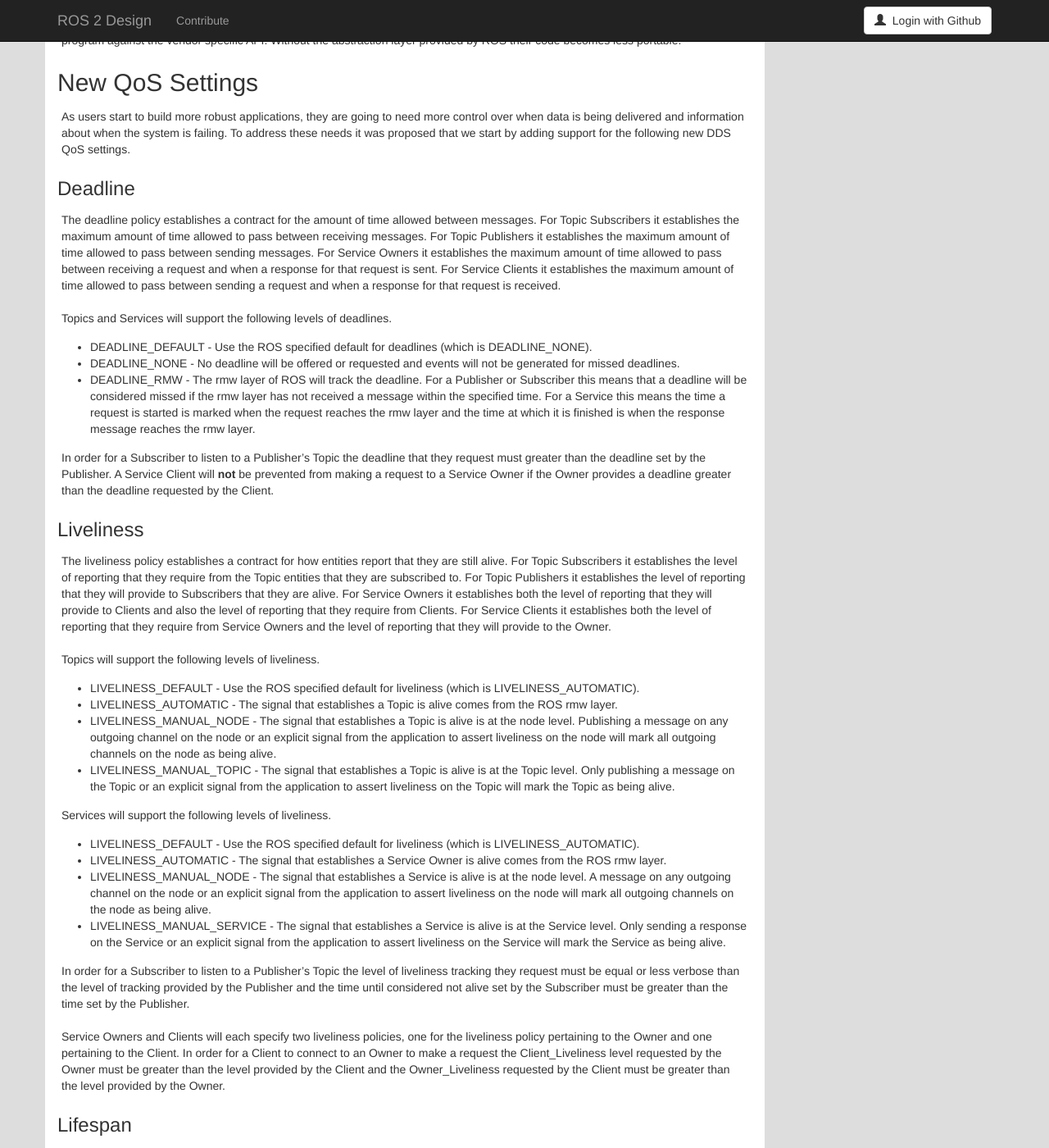
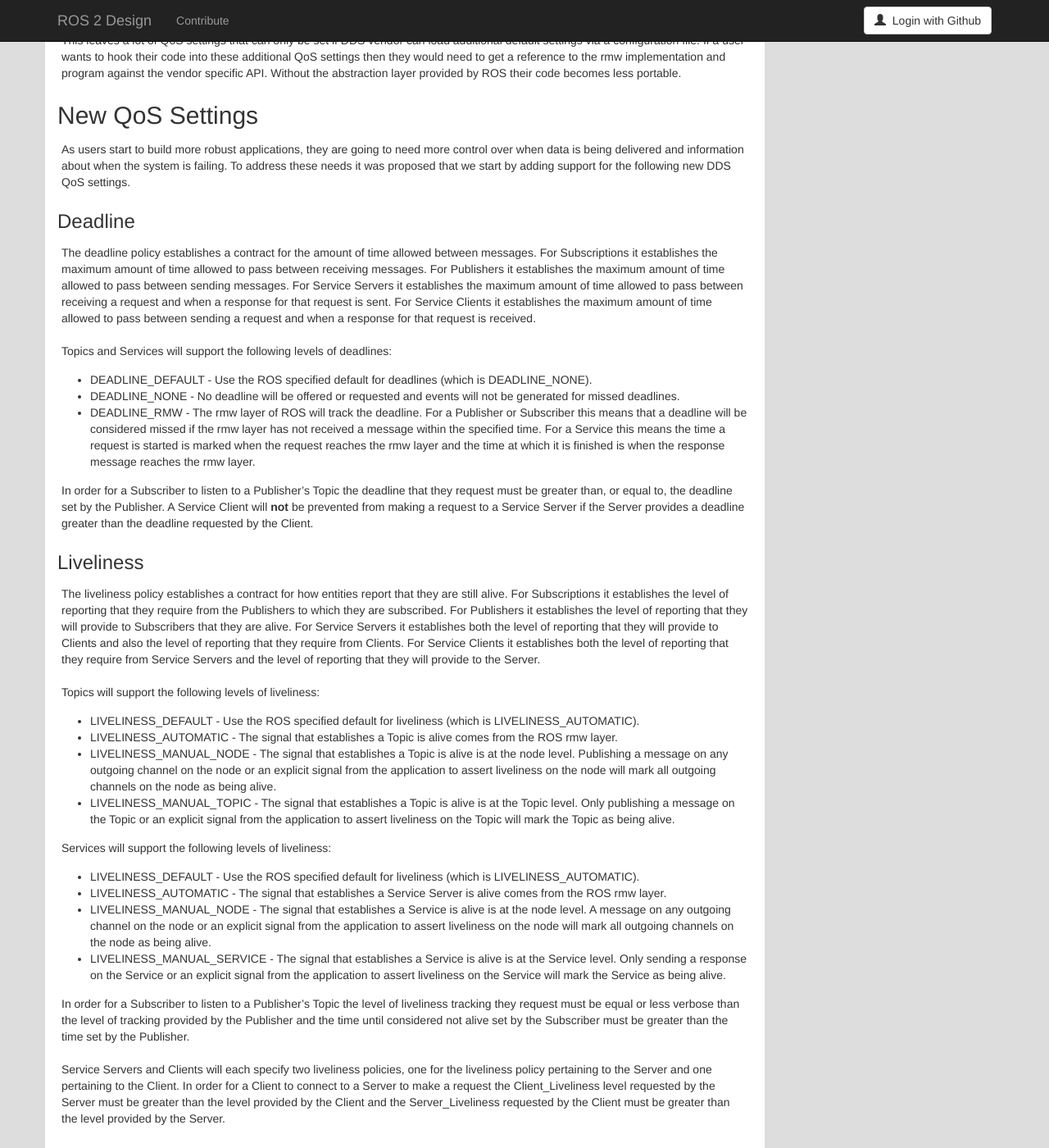
Before and after one commit to ros2/design, a Jekyll site: the page built from articles/qos_deadline_liveliness_lifespan.md, in a window 1280 px wide and 1400 px high, scrolled down 515 px. Shown: the whole window at 82% size. Built offline with Jekyll 4.4.1, drawn with Linux system fonts in a browser that asks for light colours; nearby versions of some CDN libraries; some of the changed text lies outside the part shown.

Commit message:
Grammar and terminology corrections.

```diff
--- a/articles/qos_deadline_liveliness_lifespan.md
+++ b/articles/qos_deadline_liveliness_lifespan.md
@@ -25,12 +25,13 @@ Glossary:
 - DDS - Data Distribution Service
 - RTPS - Real-Time Publish Subscribe
 - QoS - Quality of Service
-- Client - Refers to an application that connects to a ROS Service to send requests and receive responses.
-- Owner - Refers to the application that is running a ROS Service that receives requests and sends responses.
+- Service Client - Also referred to as just Client, refers to an application that connects to a ROS Service to send requests and receive responses.
+- Service Server - Also referred to as just Server, refers to the application that is running a ROS Service that receives requests and sends responses.
 
 ## Existing ROS QoS Settings
 
-While DDS provides many settings to enable fine-grained control over the Quality of Service (QoS) for entities, ROS only provides native support for a handful of them. ROS users are able to specify the History, Depth, Reliability, and Durability via a QoS configuration struct when they create Publishers, Subscribers, etc.
+While DDS provides many settings to enable fine-grained control over the Quality of Service (QoS) for entities, ROS only provides native support for a handful of them.
+ROS users are able to specify the History, Depth, Reliability, and Durability via a QoS configuration struct when they create Publishers, Subscribers, etc.
 
 This leaves a lot of QoS settings that can only be set if DDS vendor can load additional default settings via a configuration file.
 If a user wants to hook their code into these additional QoS settings then they would need to get a reference to the rmw implementation and program against the vendor specific API.
@@ -44,50 +45,50 @@ To address these needs it was proposed that we start by adding support for the f
 ### Deadline
 
 The deadline policy establishes a contract for the amount of time allowed between messages.
-For Topic Subscribers it establishes the maximum amount of time allowed to pass between receiving messages.
-For Topic Publishers it establishes the maximum amount of time allowed to pass between sending messages.
-For Service Owners it establishes the maximum amount of time allowed to pass between receiving a request and when a response for that request is sent.
+For Subscriptions it establishes the maximum amount of time allowed to pass between receiving messages.
+For Publishers it establishes the maximum amount of time allowed to pass between sending messages.
+For Service Servers it establishes the maximum amount of time allowed to pass between receiving a request and when a response for that request is sent.
 For Service Clients it establishes the maximum amount of time allowed to pass between sending a request and when a response for that request is received.
 
-Topics and Services will support the following levels of deadlines.
+Topics and Services will support the following levels of deadlines:
 - DEADLINE_DEFAULT - Use the ROS specified default for deadlines (which is DEADLINE_NONE).
 - DEADLINE_NONE - No deadline will be offered or requested and events will not be generated for missed deadlines.
 - DEADLINE_RMW - The rmw layer of ROS will track the deadline. For a Publisher or Subscriber this means that a deadline will be considered missed if the rmw layer has not received a message within the specified time. For a Service this means the time a request is started is marked when the request reaches the rmw layer and the time at which it is finished is when the response message reaches the rmw layer.
 
-In order for a Subscriber to listen to a Publisher's Topic the deadline that they request must greater than the deadline set by the Publisher.
-A Service Client will **not** be prevented from making a request to a Service Owner if the Owner provides a deadline greater than the deadline requested by the Client.
+In order for a Subscriber to listen to a Publisher's Topic the deadline that they request must be greater than, or equal to, the deadline set by the Publisher.
+A Service Client will **not** be prevented from making a request to a Service Server if the  Server provides a deadline greater than the deadline requested by the Client.
 
 ### Liveliness
 
 The liveliness policy establishes a contract for how entities report that they are still alive.
-For Topic Subscribers it establishes the level of reporting that they require from the Topic entities that they are subscribed to.
-For Topic Publishers it establishes the level of reporting that they will provide to Subscribers that they are alive.
-For Service Owners it establishes both the level of reporting that they will provide to Clients and also the level of reporting that they require from Clients.
-For Service Clients it establishes both the level of reporting that they require from Service Owners and the level of reporting that they will provide to the Owner.
+For Subscriptions it establishes the level of reporting that they require from the Publishers to which they are subscribed.
+For Publishers it establishes the level of reporting that they will provide to Subscribers that they are alive.
+For Service Servers it establishes both the level of reporting that they will provide to Clients and also the level of reporting that they require from Clients.
+For Service Clients it establishes both the level of reporting that they require from Service Servers and the level of reporting that they will provide to the Server.
 
-Topics will support the following levels of liveliness.
+Topics will support the following levels of liveliness:
 - LIVELINESS_DEFAULT - Use the ROS specified default for liveliness (which is LIVELINESS_AUTOMATIC).
 - LIVELINESS_AUTOMATIC - The signal that establishes a Topic is alive comes from the ROS rmw layer.
 - LIVELINESS_MANUAL_NODE - The signal that establishes a Topic is alive is at the node level. Publishing a message on any outgoing channel on the node or an explicit signal from the application to assert liveliness on the node will mark all outgoing channels on the node as being alive.
 - LIVELINESS_MANUAL_TOPIC - The signal that establishes a Topic is alive is at the Topic level. Only publishing a message on the Topic or an explicit signal from the application to assert liveliness on the Topic will mark the Topic as being alive.
 
-Services will support the following levels of liveliness.
+Services will support the following levels of liveliness:
 - LIVELINESS_DEFAULT - Use the ROS specified default for liveliness (which is LIVELINESS_AUTOMATIC).
-- LIVELINESS_AUTOMATIC - The signal that establishes a Service Owner is alive comes from the ROS rmw layer.
+- LIVELINESS_AUTOMATIC - The signal that establishes a Service Server is alive comes from the ROS rmw layer.
 - LIVELINESS_MANUAL_NODE - The signal that establishes a Service is alive is at the node level. A message on any outgoing channel on the node or an explicit signal from the application to assert liveliness on the node will mark all outgoing channels on the node as being alive.
 - LIVELINESS_MANUAL_SERVICE - The signal that establishes a Service is alive is at the Service level. Only sending a response on the Service or an explicit signal from the application to assert liveliness on the Service will mark the Service as being alive.
 
 In order for a Subscriber to listen to a Publisher's Topic the level of liveliness tracking they request must be equal or less verbose than the level of tracking provided by the Publisher and the time until considered not alive set by the Subscriber must be greater than the time set by the Publisher.
 
-Service Owners and Clients will each specify two liveliness policies, one for the liveliness policy pertaining to the Owner and one pertaining to the Client.
-In order for a Client to connect to an Owner to make a request the Client_Liveliness level requested by the Owner must be greater than the level provided by the Client and the Owner_Liveliness requested by the Client must be greater than the level provided by the Owner.
+Service Servers and Clients will each specify two liveliness policies, one for the liveliness policy pertaining to the Server and one pertaining to the Client.
+In order for a Client to connect to a Server to make a request the Client_Liveliness level requested by the Server must be greater than the level provided by the Client and the Server_Liveliness requested by the Client must be greater than the level provided by the Server.
 
 ### Lifespan
 
 The lifespan policy establishes a contract for how long a message remains valid.
 The lifespan QoS policy only applies to Topics.
-For Topic Subscribers it establishes the length of time a message is considered valid, after which time it will not be received.
-For Topic Publishers it establishes the length of time a message is considered valid, after which time it will be removed from the Topic history and no longer sent to Subscribers.
+For Subscriptions it establishes the length of time a message is considered valid, after which time it will not be received.
+For Publishers it establishes the length of time a message is considered valid, after which time it will be removed from the Topic history and no longer sent to Subscribers.
 
 - LIFESPAN_DEFAULT - Use the ROS specified default for lifespan (which is LIFESPAN_NONE).
 - LIFESPAN_NONE - Messages do not have a time at which they expire.
@@ -111,10 +112,10 @@ These are the various changes that would be needed within ROS in order to native
 
 #### Resource Status Event Handler
 
-Both the Deadline and Liveliness policies generate events from the rmw layer that the application will need to be informed of.
+Both the Deadline and Liveliness policies generate events from the rmw layer of which the application will need to be informed.
 For Deadlines, the Subscriber receives event notifications if it doesn't receive anything within the deadline and the Publisher receives event notifications if it doesn't publish anything within the deadline.
 For Liveliness, Subscribers receive events when the Publisher they're listening to is no longer alive.
-Services generate similar events when Clients and Owners violate the defined policies.
+Services generate similar events when Clients and Servers violate the defined policies.
 Both of these fall under a category of "Resource Status Events".
 
 To handle these notifications, a new callback function can be provided by the user that will be called any time a `ResourceStatusEvent` occurs for a particular Topic or Service.
@@ -126,8 +127,8 @@ The choice to use a callback function as opposed to another notification mechani
 
 #### QoS Struct
 
-In the current version of ROS there is a single QoS struct that is used to specify the QoS policy whenever a Publisher, Subscriber, Service Owner, and Client are created.
-With these new QoS settings the struct diverges for Topic participants and Service participants because Service participants will need to specify the QoS behavior for both the Client and Owner.
+In the current version of ROS there is a single QoS struct that is used to specify the QoS policy whenever a Publisher, Subscriber, Service Server, and Client are created.
+With these new QoS settings the struct diverges for Topic participants and Service participants because Service participants will need to specify the QoS behavior for both the Client and Server.
 Separating them into using two different struct definitions for Topics versus Services will prevent unused QoS policies that would only apply to one being available in the other.
 
 The new QoS policy structs will have additional fields that use enums based on the values defined above to specify the desired QoS settings.
```
Also changed, not shown: other parts of articles/qos_deadline_liveliness_lifespan.md (+20 -27 lines).
